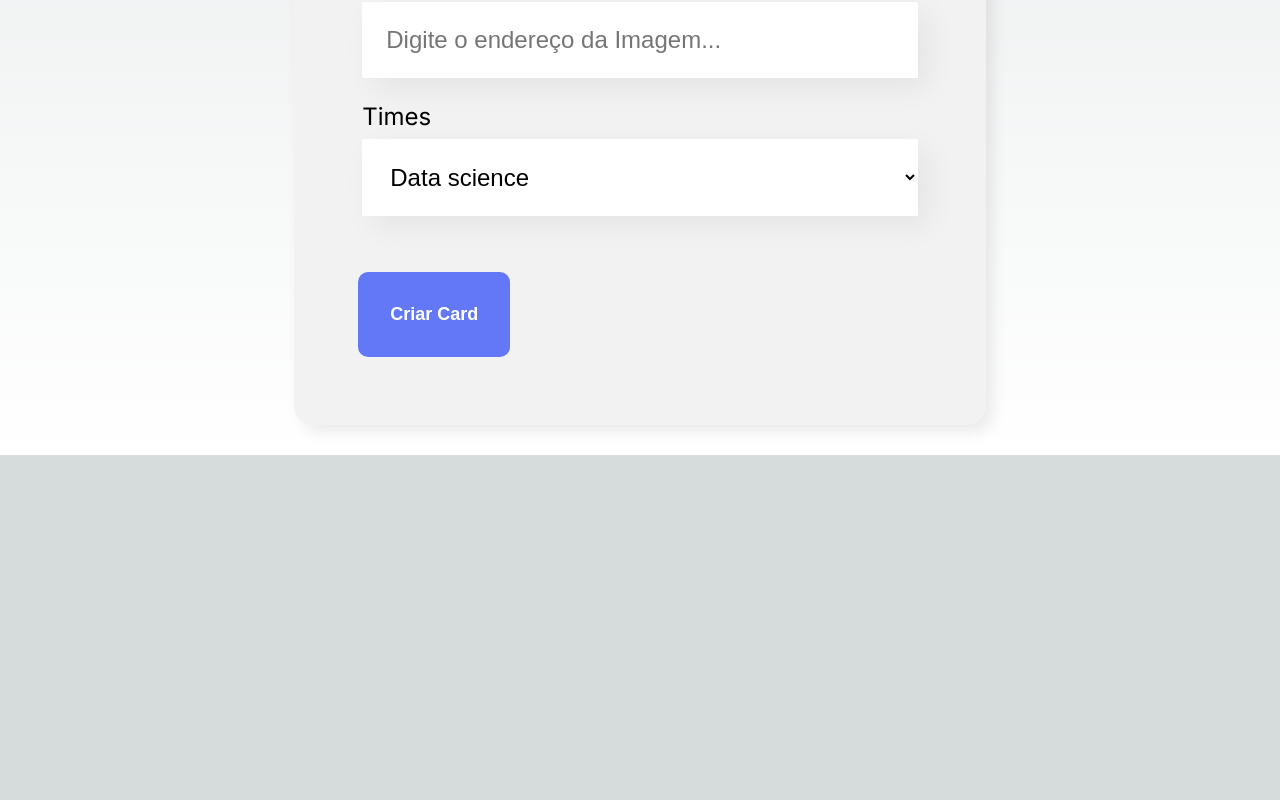
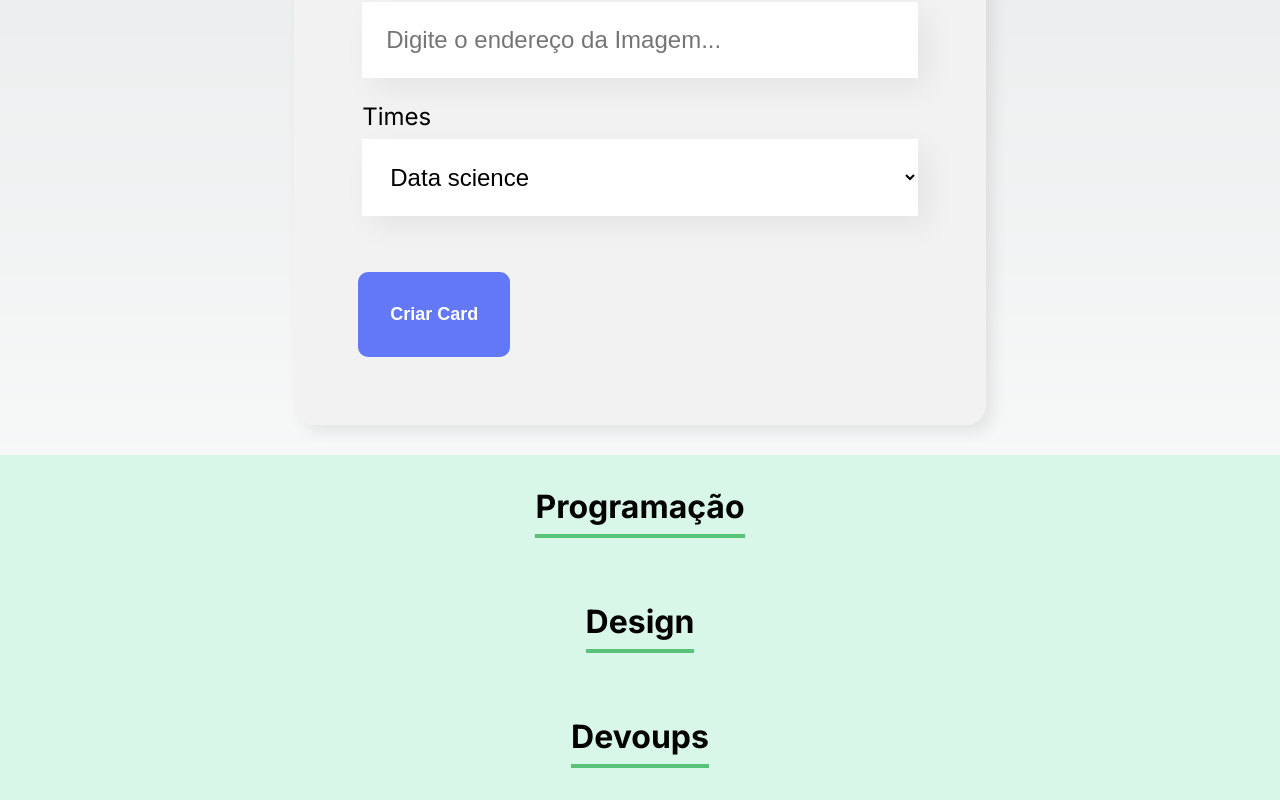
Before and after one commit to xande-rj/React_alurabasic, a Next.js app: page / in a window 1280 px wide. Shown: the part 926-1726 px from the top of the page. Before the commit the page ends 1381 px from the top, so only its background shows below. Built offline with nearby package versions, Linux system fonts and the light colour scheme.

Commit message:
adição do time

```diff
--- /dev/null
+++ b/src/app/componetes/Times/Time.css
@@ -0,0 +1,12 @@
+.times{
+    text-align: center;
+    padding: 32px;
+    background-color: #D9F7E9;
+}
+
+.times h3{
+    font-size: 32px;
+    border-bottom: 4px solid #57C278;
+    display: inline-block;
+    padding-bottom: 8px;
+}
--- /dev/null
+++ b/src/app/componetes/Times/index.js
@@ -0,0 +1,11 @@
+import "./Time.css"
+
+const Times = (props) =>{
+    return(
+        <section className="times">
+            <h3>{props.nome}</h3>
+        </section>
+    )
+}
+
+export default Times
--- a/src/app/page.js
+++ b/src/app/page.js
@@ -3,6 +3,7 @@
 import { useState } from 'react'
 import Banner from './componetes/Banner'
 import Formulario from './componetes/Formulario/Formulario'
+import Times from './componetes/Times';
 
 export default function Home() {
   const [colaboradores, Setcolaboradores] =useState([])
@@ -15,6 +16,9 @@ export default function Home() {
     <div>
     <Banner/>
     <Formulario ColaboradorCadastrado = {colaborador =>NovoColaboradorAdicionado(colaborador)}/>
+    <Times nome="Programação"/>
+    <Times nome="Design"/>
+    <Times nome="Devoups"/>
     </div>
   )
 }
```
